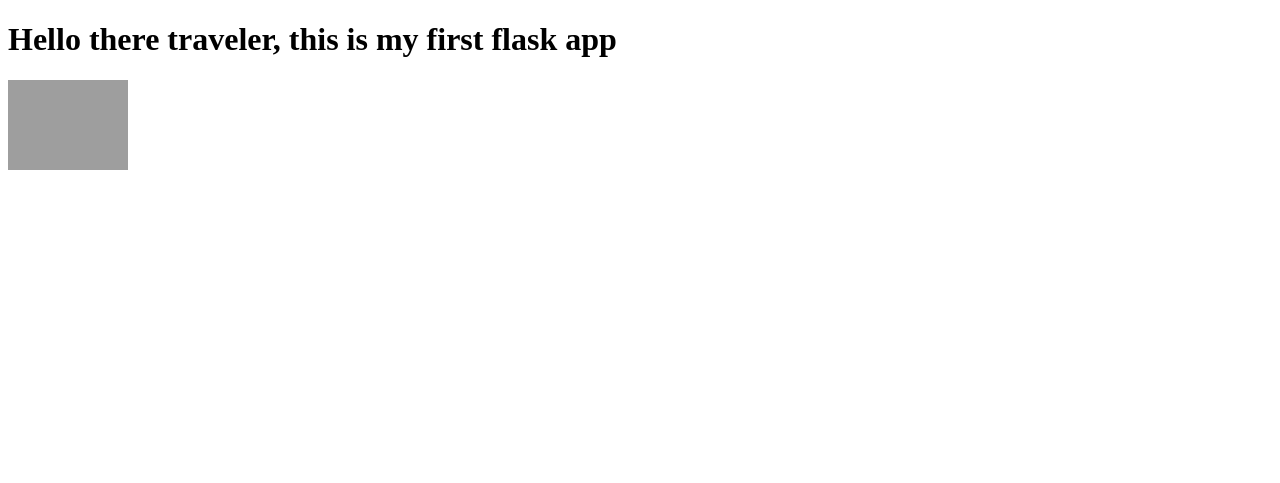
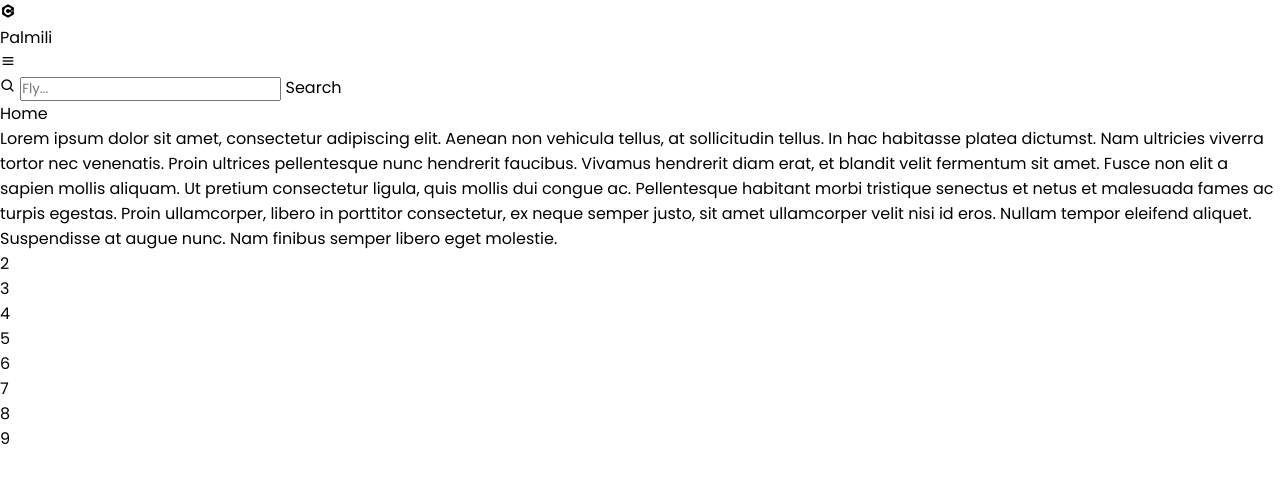
Before and after one commit to afrtite00/flaskintro, a Flask app: page / in a window 1280 px wide. Shown: the top 483 px of the page. Run offline with Flask 3, Linux system fonts and the light colour scheme; grey boxes are pictures that could not be loaded.

```diff
--- /dev/null
+++ b/static/style.css
@@ -0,0 +1,7 @@
+/* Google Font Link */
+@import url('https://fonts.googleapis.com/css2?family=Poppins:wght@200;300;400;500;600;700&display=swap');
+*{
+  margin: 0;
+  padding: 0;
+  font-family: "Poppins" , sans-serif;
+}
--- a/templates/index.html
+++ b/templates/index.html
@@ -1,14 +1,71 @@
 <!DOCTYPE html>
-<html lang="en">
-<head>
+<html lang="en" dir="ltr">
+  <head>
     <meta charset="UTF-8">
-    <meta name="viewport" content="width=device-width, initial-scale=1.0">
-    <title>Flask</title>
-</head>
+    <title> Responsive Sidebar Menu  | CodingLab </title>
+    <link rel="stylesheet" href="static/style.css">
+    <!-- Boxicons CDN Link -->
+    <link href='https://unpkg.com/boxicons@2.0.7/css/boxicons.min.css' rel='stylesheet'>
+     <meta name="viewport" content="width=device-width, initial-scale=1.0">
+   </head>
 <body>
+  <div class="sidebar">
+    <div class="logo-details">
+      <i class='bx bxl-c-plus-plus icon'></i>
+        <div class="logo_name">Palmili</div>
+        <i class='bx bx-menu' id="btn" ></i>
+    </div>
+    <ul class="nav-list">
+      <li>
+          <i class='bx bx-search' ></i>
+         <input type="text" placeholder="Fly...">
+         <span class="tooltip">Search</span>
+      </li>
+    </ul>
+  </div>
+  <section class="home-section">
+      <div class="text">Home</div>
+    <div class="grid-container">
+  <div onclick="boxClicked()" class="grid-item">Lorem ipsum dolor sit amet, consectetur adipiscing elit. Aenean non vehicula tellus, at sollicitudin tellus. In hac habitasse platea dictumst. Nam ultricies viverra tortor nec venenatis. Proin ultrices pellentesque nunc hendrerit faucibus. Vivamus hendrerit diam erat, et blandit velit fermentum sit amet. Fusce non elit a sapien mollis aliquam. Ut pretium consectetur ligula, quis mollis dui congue ac. Pellentesque habitant morbi tristique senectus et netus et malesuada fames ac turpis egestas. Proin ullamcorper, libero in porttitor consectetur, ex neque semper justo, sit amet ullamcorper velit nisi id eros. Nullam tempor eleifend aliquet. Suspendisse at augue nunc. Nam finibus semper libero eget molestie.</div>
+  <div onclick="boxClicked()" class="grid-item">2</div>
+  <div onclick="boxClicked()" class="grid-item">3</div>
+  <div onclick="boxClicked()" class="grid-item">4</div>
+  <div onclick="boxClicked()" class="grid-item">5</div>
+  <div onclick="boxClicked()" class="grid-item">6</div>
+  <div onclick="boxClicked()" class="grid-item">7</div>
+  <div onclick="boxClicked()" class="grid-item">8</div>
+  <div onclick="boxClicked()" class="grid-item">9</div>
+</div>
+  </section>
+  <script>
+  let sidebar = document.querySelector(".sidebar");
+  let closeBtn = document.querySelector("#btn");
+  let searchBtn = document.querySelector(".bx-search");
 
-    <h1>Hello there traveler, this is my first flask app</h1>
-    <img src="http://www.htmldog.com/badge1.gif" width="120" height="90" alt="HTML Dog">
+  closeBtn.addEventListener("click", ()=>{
+    sidebar.classList.toggle("open");
+    menuBtnChange();//calling the function(optional)
+  });
 
+  searchBtn.addEventListener("click", ()=>{ // Sidebar open when you click on the search iocn
+    sidebar.classList.toggle("open");
+    menuBtnChange(); //calling the function(optional)
+  });
+
+  // following are the code to change sidebar button(optional)
+  function menuBtnChange() {
+   if(sidebar.classList.contains("open")){
+     closeBtn.classList.replace("bx-menu", "bx-menu-alt-right");//replacing the iocns class
+   }else {
+     closeBtn.classList.replace("bx-menu-alt-right","bx-menu");//replacing the iocns class
+   }
+  }
+  </script>
+      <script>
+        function boxClicked() {
+            // Your code to handle the click event goes here
+            alert("Box clicked!");
+        }
+    </script>
 </body>
 </html>
```
Also changed, not shown: app.py (+5 -2 lines).
